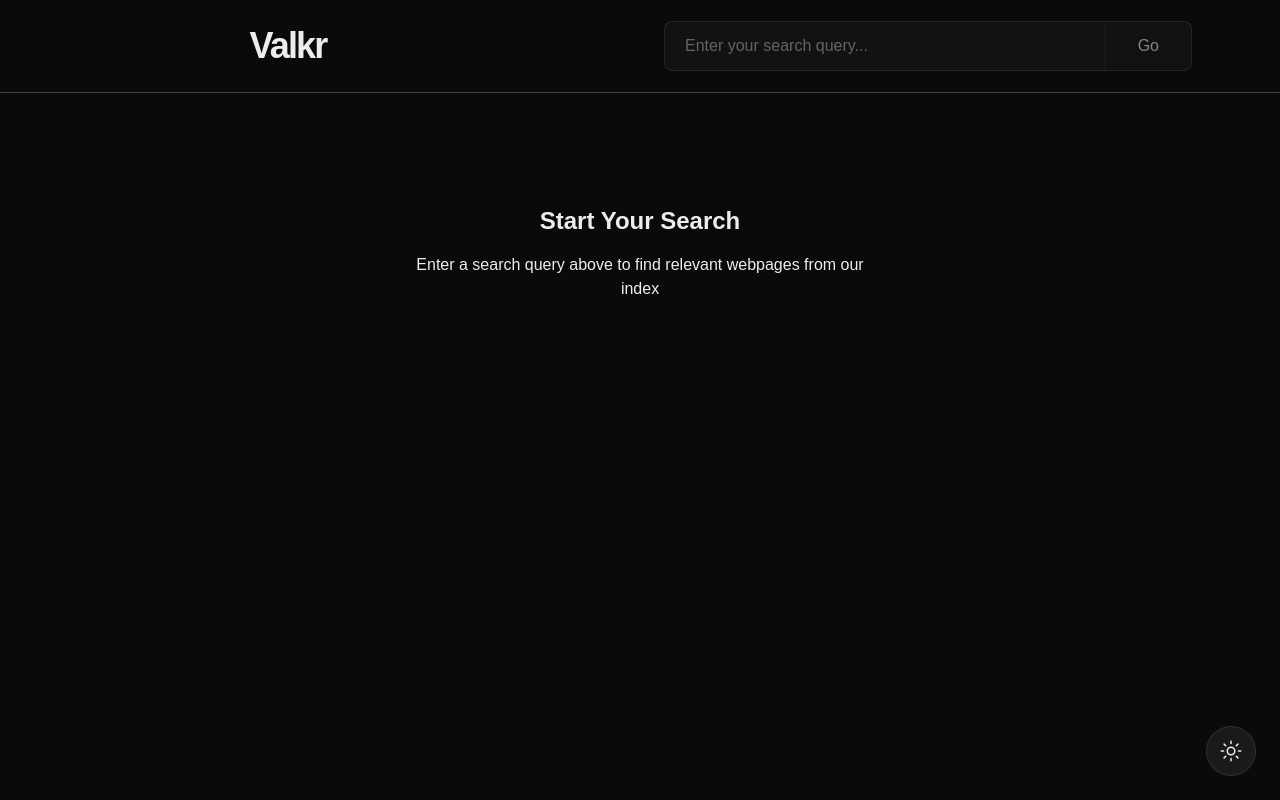
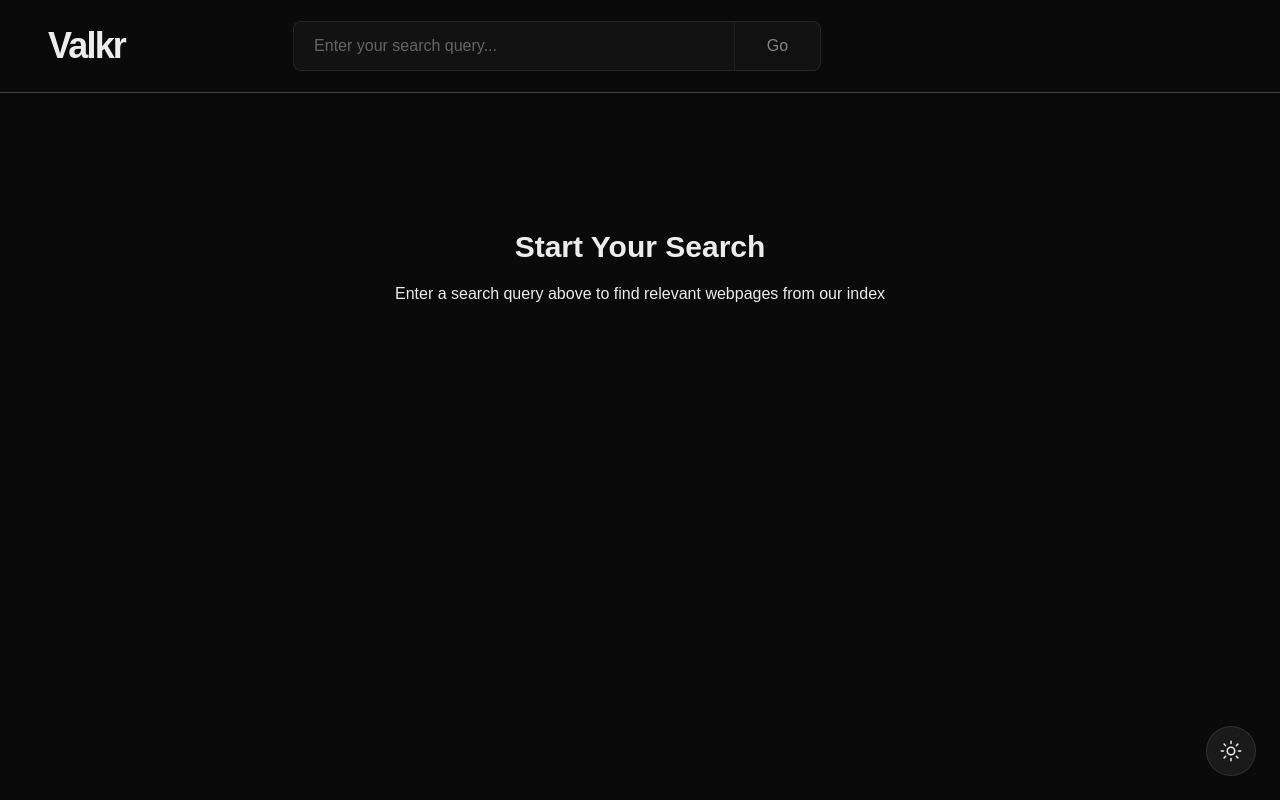
Before and after one commit to tuffs/valkr-search-engine, a Next.js app: page /s in a window 1280 px wide. Built offline with nearby package versions, Linux system fonts and the light colour scheme.

Commit message:
Updates to autoFocus on the homepage's SearchBar component.

```diff
--- a/app/page.tsx
+++ b/app/page.tsx
@@ -7,9 +7,9 @@ export default function Home() {
     <div className="font-sans grid grid-rows-[20px_1fr_20px] items-center justify-items-center min-h-screen p-8 pb-20 gap-16 sm:p-20">
       <main className="flex flex-col gap-[32px] row-start-2 items-center sm:items-start">
         <Title size="main" />
-        <SearchBar />
+        <SearchBar autoFocus />
 
-        <div className="w-full">
+        <div className="mx-auto">
           <Link
             href={"/add-sitemap"}
             className={`
--- a/app/s/page.tsx
+++ b/app/s/page.tsx
@@ -1,8 +1,8 @@
-import SearchBar from "@/components/SearchBar";
-import Title from "@/components/Title";
-import SearchResults from '@/components/SearchResults';
+import SearchBar from "@/components/SearchBar"
+import Title from "@/components/Title"
+import SearchResults from "@/components/SearchResults"
 import { searchWebpages } from "@/actions/webpageActions"
-import type { Webpage } from '@/types/webpage';
+import type { Webpage } from "@/types/webpage"
 
 interface SearchPageProps {
   searchParams: Promise<{ q?: string }>
@@ -27,26 +27,28 @@ export default async function SearchPage({ searchParams }: SearchPageProps) {
 
   return (
     <div className="min-h-screen flex flex-col">
-      <header className="w-full border-b border-border bg-background/95 backdrop-blur supports-[backdrop-filter]:bg-background/60">
-        <div className="container mx-auto px-4 py-4">
-          <div className="flex items-center gap-8">
-            <Title size="stamp" />
-            <div className="flex-1 max-w-2xl">
+      <header className="w-full border-b border-border bg-background/95 backdrop-blur supports-[backdrop-filter]:bg-background/60 sticky top-0 z-10">
+        <div className="container mx-auto px-4 sm:px-6 lg:px-8 py-3 sm:py-4">
+          <div className="flex flex-col sm:flex-row sm:items-center gap-3 sm:gap-6 lg:gap-8">
+            <div className="flex-shrink-0">
+              <Title size="stamp" />
+            </div>
+            <div className="flex-1 w-full sm:max-w-xl md:max-w-2xl lg:max-w-3xl">
               <SearchBar />
             </div>
           </div>
         </div>
       </header>
 
-      <main className="flex-1 container mx-auto px-4 py-8">
+      <main className="flex-1 container mx-auto px-4 sm:px-6 lg:px-8 py-6 sm:py-8 lg:py-10">
         {query ? (
           <>
-            <div className="mb-6">
-              <p className="text-sm text-muted-foreground">
-                Search results for: <span className="font-medium text-foreground">{query}</span>
+            <div className="mb-4 sm:mb-6 space-y-1">
+              <p className="text-xs sm:text-sm text-muted-foreground">
+                Search results for: <span className="font-medium text-foreground break-words">{query}</span>
               </p>
               {webpages.length > 0 && (
-                <p className="text-sm text-muted-foreground mt-1">
+                <p className="text-xs sm:text-sm text-muted-foreground">
                   Found {webpages.length} result{webpages.length !== 1 ? "s" : ""}
                 </p>
               )}
@@ -54,10 +56,10 @@ export default async function SearchPage({ searchParams }: SearchPageProps) {
             <SearchResults webpages={webpages} error={error} />
           </>
         ) : (
-          <div className="flex flex-col items-center justify-center py-20">
-            <div className="text-center space-y-4">
-              <h2 className="text-2xl font-semibold text-foreground">Start Your Search</h2>
-              <p className="text-muted-foreground max-w-md">
+          <div className="flex flex-col items-center justify-center py-12 sm:py-16 md:py-20 lg:py-24 px-4">
+            <div className="text-center space-y-3 sm:space-y-4 max-w-lg">
+              <h2 className="text-xl sm:text-2xl lg:text-3xl font-semibold text-foreground">Start Your Search</h2>
+              <p className="text-sm sm:text-base text-muted-foreground leading-relaxed">
                 Enter a search query above to find relevant webpages from our index
               </p>
             </div>
--- a/components/SearchBar.tsx
+++ b/components/SearchBar.tsx
@@ -3,7 +3,11 @@
 import { useState, type FormEvent } from "react"
 import { useRouter } from "next/navigation"
 
-export default function SearchBar() {
+interface SearchBarProps {
+  autoFocus?: boolean
+}
+
+export default function SearchBar({ autoFocus = false }: SearchBarProps) {
   const [query, setQuery] = useState("")
   const router = useRouter()
 
@@ -43,6 +47,7 @@ export default function SearchBar() {
             placeholder="Enter your search query..."
             value={query}
             onChange={(e) => setQuery(e.target.value)}
+            autoFocus={autoFocus}
             className="
               flex-1
               bg-transparent
```
